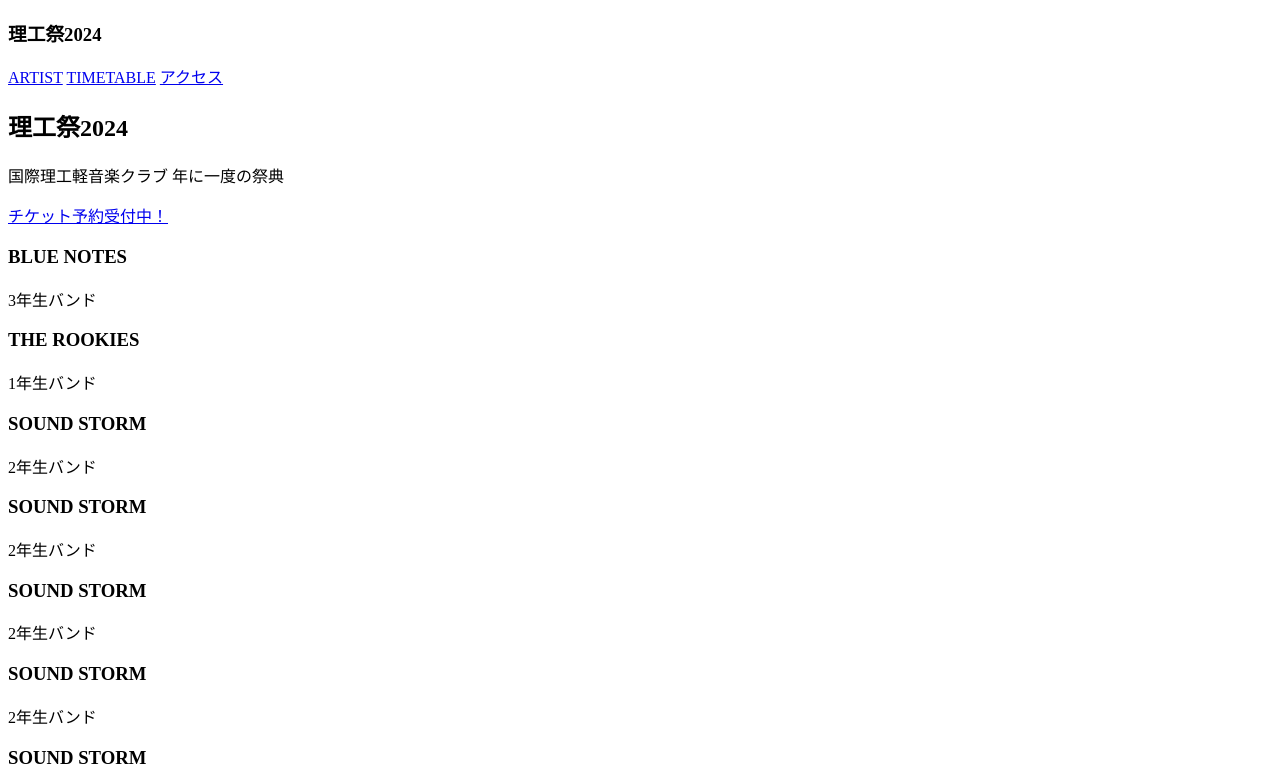
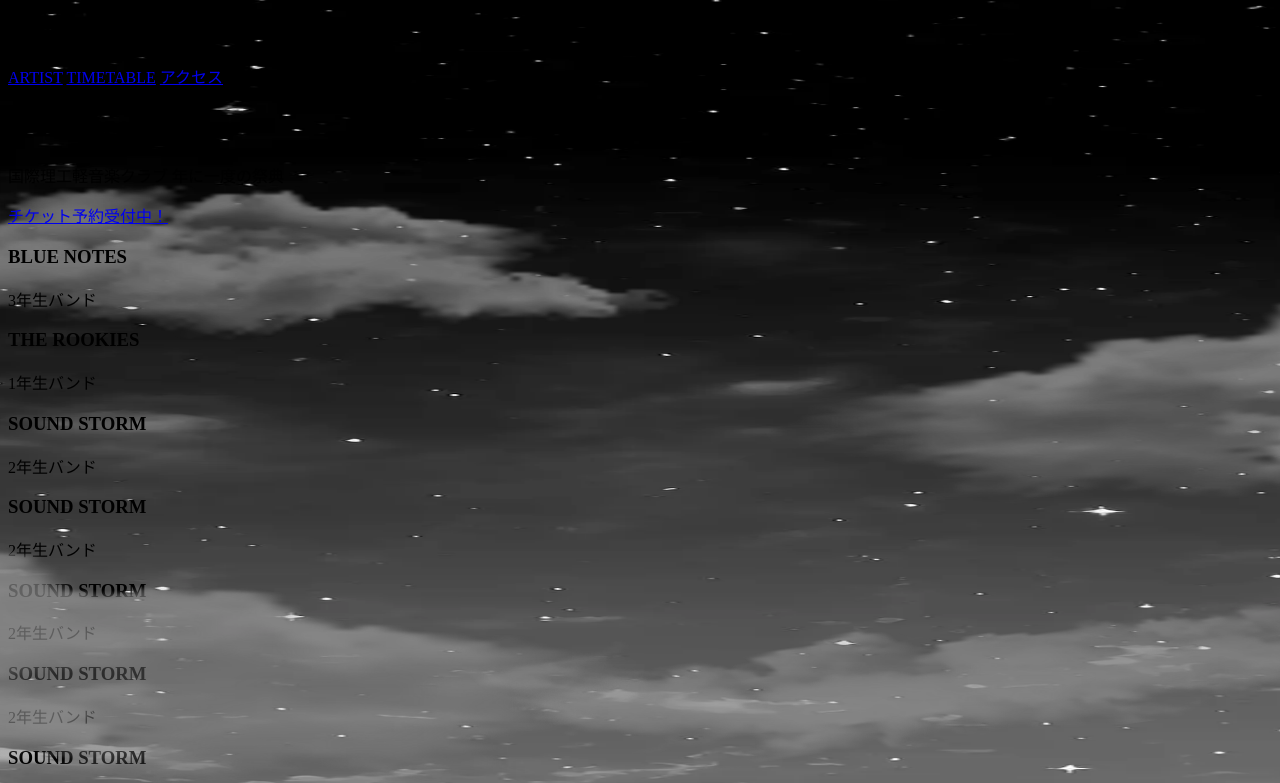
Before and after one commit to shimanchun/my-website, a website: page index.html in a window 1280 px wide. Shown: the top 783 px of the page. Drawn offline with Linux system fonts and the light colour scheme.

Commit message:
CSSの画像パス修正

```diff
--- a/styles/main.css
+++ b/styles/main.css
@@ -1,19 +1,19 @@
 .page .page-back .back-sky [data-multiple] [data-movement] span {
-    background-image: url('./public/images/back-sky.png');
+    background-image: url('../public/images/back-sky.png');
     position: fixed;
     top: 0; left: 0; right: 0; bottom: 0;
     transform: translateZ(-2px) scale(1.5); /* スケールを調整 */
     z-index: -2;
 }
 .page .page-back .back-cloud [data-multiple] [data-movement] span {
-    background-image: url('./public/images/back-cloud.png');
+    background-image: url('../public/images/back-cloud.png');
     position: fixed;
     top: 0; left: 0; right: 0; bottom: 0;
     transform: translateZ(-1px) scale(1.2); /* スケールを調整 */
     z-index: -1;
 }
 .page .page-front .front-cloud [data-multiple] [data-movement] span {
-    background-image: url('./public/images/front-cloud.png');
+    background-image: url('../public/images/front-cloud.png');
     position: fixed;
     top: 0; left: 0; right: 0; bottom: 0;
     transform: translateZ(0px) scale(1); /* スケールを調整 */
```
